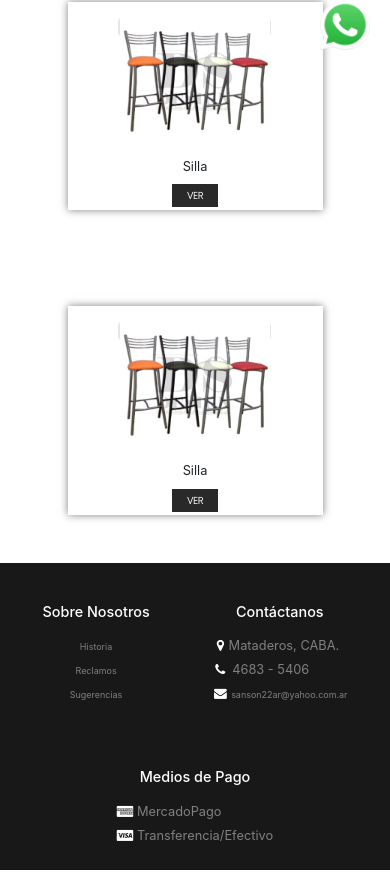
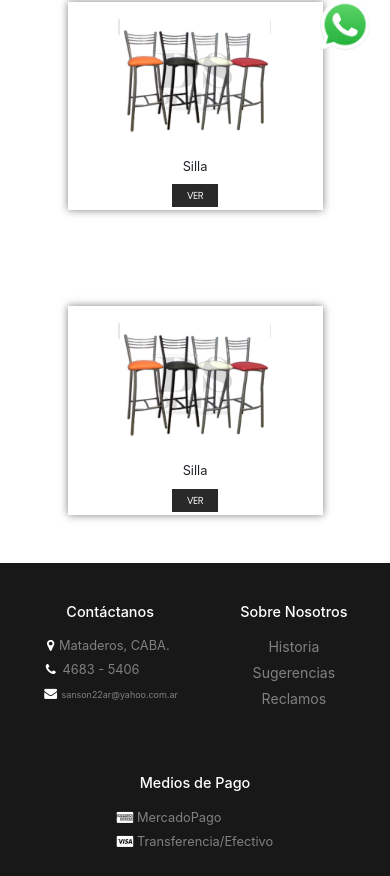
Before and after one commit to exequii/DS-DESIGN, a React (Create React App) app: page /sillas in a window 390 px wide. Shown: the part 764-1640 px from the top of the page. Built offline with nearby package versions, Linux system fonts and the light colour scheme.

Commit message:
Update
Ajustes responsive.

```diff
--- a/src/components/Footer.jsx
+++ b/src/components/Footer.jsx
@@ -6,20 +6,20 @@ export const Footer = () => {
         <div className="container-footer">
             <footer className="footer" id="footer">
 
+                        <div className="info-container">
+                            <h4 className='mb-3'>Contáctanos</h4>
+                            <p><i className="fa fa-fw fa-map-marker"></i>Mataderos, CABA.</p>
+                            <p><i className="fa fa-fw fa-phone"></i> 4683 - 5406</p>
+                            <p><i className="fa fa-fw fa-envelope"></i><a href="mailto:sanson22ar@yahoo.com.ar" id="mailto"> sanson22ar@yahoo.com.ar</a></p>
+                        </div>
+
                         <div className="about-container">
                             <h4  className='mb-3' id="info">Sobre Nosotros</h4>
                             <div id="sobre">
                                 <p><a href="/contacto#aboutus" target="_blank" rel="noopener noreferrer">Historia</a></p>
+                                <p><a href="/contacto#form-contact" target="_blank" rel="noopener noreferrer">Sugerencias</a></p>
                                 <p><a href="/contacto#form-contact" target="_blank" rel="noopener noreferrer">Reclamos</a></p>
-                                <p><a href="/contacto#form-contact" target="_blank" rel="noopener noreferrer">Sugerencias</a></p>
                             </div>
-                        </div>
-
-                        <div className="info-container">
-                            <h4 className='mb-3'>Contáctanos</h4>
-                            <p><i className="fa fa-fw fa-map-marker"></i>Mataderos, CABA.</p>
-                            <p><i className="fa fa-fw fa-phone"></i> 4683 - 5406</p>
-                            <p><i className="fa fa-fw fa-envelope"></i><a href="mailto:sanson22ar@yahoo.com.ar"> sanson22ar@yahoo.com.ar</a></p>
                         </div>
 
                         <div className="info-container">
@@ -32,6 +32,7 @@ export const Footer = () => {
                                     <i className="fa fa-linkedin w3-hover-opacity w3-large"></i>
                                 </div>
                         </div>
+
             </footer>
         </div>
     )
--- a/src/components/css/contactBanner.css
+++ b/src/components/css/contactBanner.css
@@ -63,6 +63,7 @@
 
     #contacto-banner p{
         font-size: 0.9em;
+        width: 80%;
     }
 
     #contacto-banner a{
--- a/src/components/css/destacados.css
+++ b/src/components/css/destacados.css
@@ -86,6 +86,7 @@
 
   @media (max-width: 800px){
     .item-destacados{
-      box-shadow: 0px 0px 8px 0px #00000080;;
+      box-shadow: 0px 0px 8px 0px #00000080;
+      width: 80%;
     }
   }
--- a/src/components/css/footer.css
+++ b/src/components/css/footer.css
@@ -73,7 +73,7 @@
 
   .about-container p a{
     color: grey;
-
+    font-size: 1.1em;
   }
 
   .about-container p a:hover{
@@ -104,7 +104,7 @@
 
 
   @media (max-width: 700px){
-    .footer div{
+    .about-container, .info-container{
       margin: 20px;
     }
   }
@@ -127,3 +127,18 @@
       display: none;
     }
   }
+
+  @media (max-width:300px){
+    .about-container, .info-container{
+      margin: 10px;
+      width: 80%;
+    }
+
+    .about-container p{
+      text-align: start;
+    }
+
+    #mailto{
+      font-size: 1.1em;
+    }
+  }
--- a/src/pages/Contacto.jsx
+++ b/src/pages/Contacto.jsx
@@ -16,7 +16,7 @@ export const Contacto = () => {
         <Navbar></Navbar>
         <BannerContacto></BannerContacto>
         <div className="d-flex mt-5" id="contact-map">
-          <ContactForm motivo="Reclamos y Sugerencias"></ContactForm>
+          <ContactForm motivo="Dejanos tu consulta"></ContactForm>
           <Mapa></Mapa>
         </div>
         <AboutUs></AboutUs>
```
